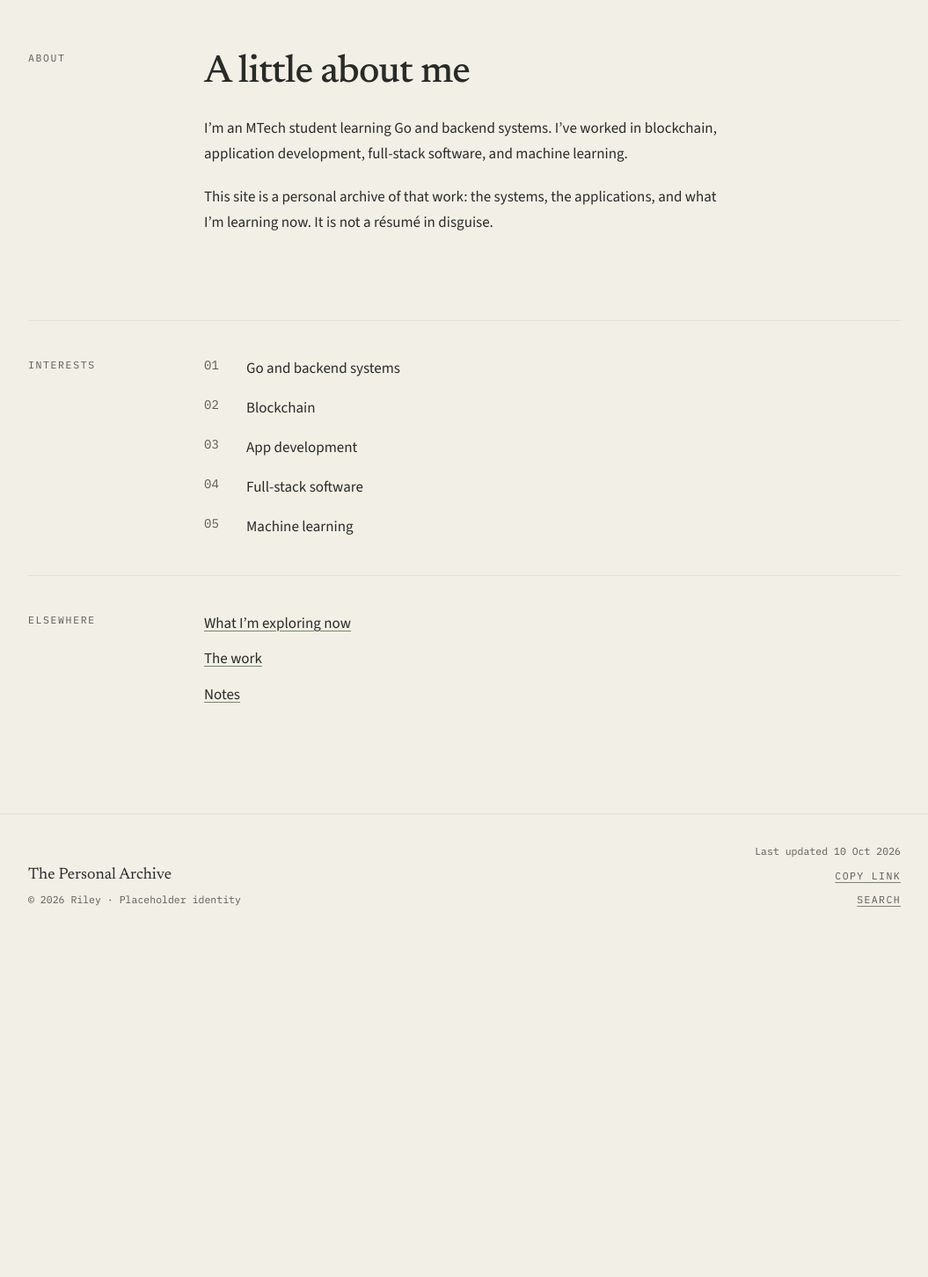
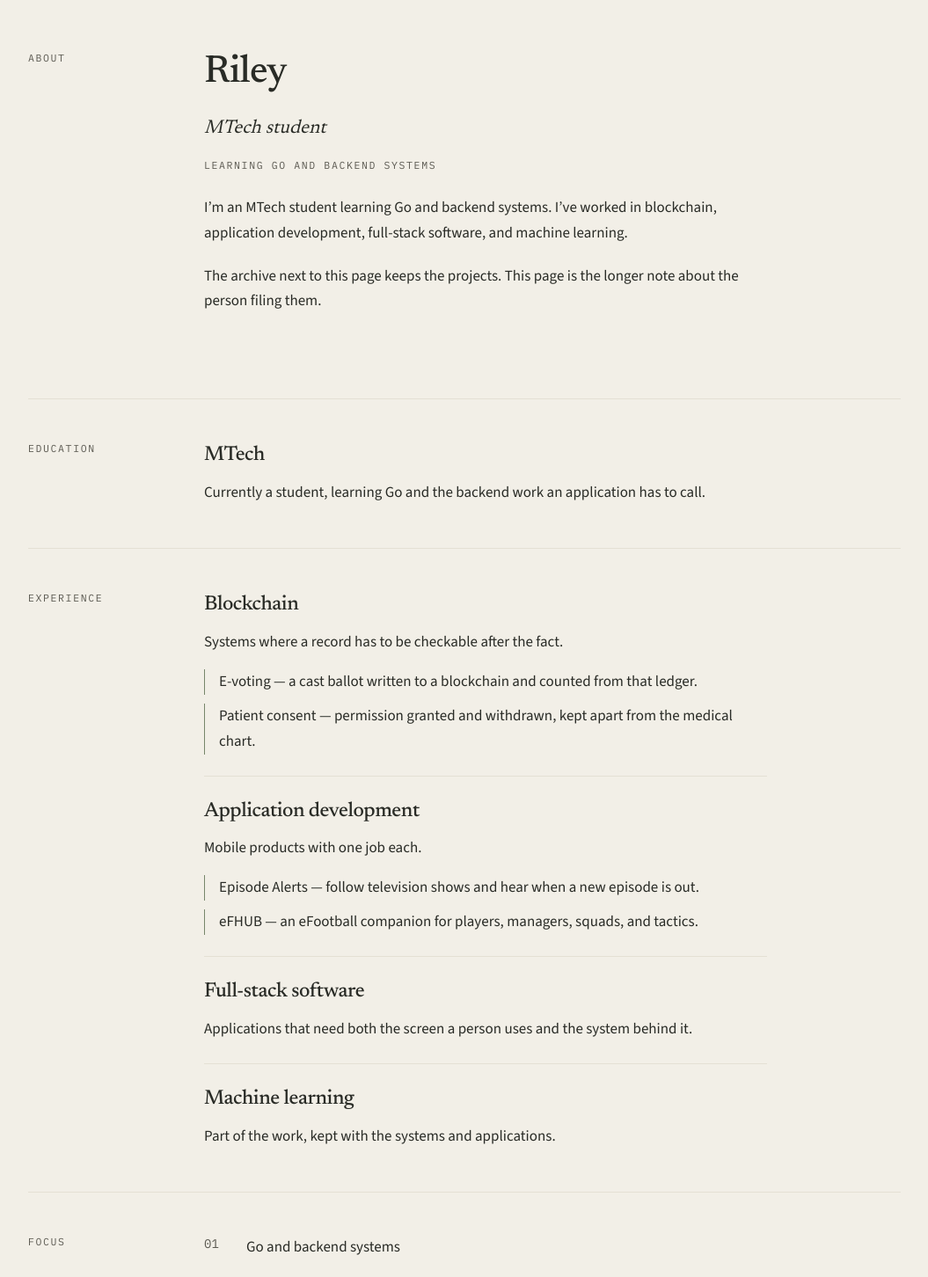
Before and after one commit to TheGhossst/portfolio_v2, a Next.js app: page /about in a window 1280 px wide. Shown: the part 100-1552 px from the top of the page at 88% size, without its empty margins (112-1167 px from the left). Before the commit the page ends 1165 px from the top, so only its background shows below. Built offline with nearby package versions, Linux system fonts and the light colour scheme.

Commit message:
Read the personal record from a profile file.
About, the wordmark, and the footer now share one name, role, and focus.

```diff
--- a/app/about/page.tsx
+++ b/app/about/page.tsx
@@ -1,48 +1,157 @@
+import type { ReactNode } from "react";
 import type { Metadata } from "next";
 import { Frame } from "@/components/frame";
 import { PageIntro } from "@/components/page-intro";
 import { TextLink } from "@/components/text-link";
-import { aboutCopy } from "@/content/site";
+import profile from "@/content/profile.json";
 import { padCount } from "@/lib/archive";
 
 export const metadata: Metadata = {
   title: "About",
-  description: aboutCopy.paragraphs[0],
+  description: profile.summary[0],
 };
 
 export default function AboutPage() {
+  const education = profile.education.filter(hasEducation);
+  const experience = profile.experience.filter(hasExperience);
+  const focus = profile.focus.filter(filled);
+
   return (
     <>
-      <PageIntro label="About" title={aboutCopy.title}>
-        <div className="space-y-5">
-          {aboutCopy.paragraphs.map((paragraph) => (
+      <PageIntro label="About" title={profile.name}>
+        <p className="font-serif text-[1.35rem] italic leading-snug">{profile.role}</p>
+        {filled(profile.location) || filled(profile.currently) ? (
+          <p className="mt-4 font-mono text-[0.72rem] uppercase tracking-[0.14em] text-ink-soft">
+            {[profile.location, profile.currently].filter(filled).join(" · ")}
+          </p>
+        ) : null}
+        <div className="mt-6 space-y-5">
+          {profile.summary.filter(filled).map((paragraph) => (
             <p key={paragraph}>{paragraph}</p>
           ))}
         </div>
       </PageIntro>
       <Frame className="pb-20">
-        <div className="grid gap-4 border-t border-rule py-10 md:grid-cols-[9.5rem_minmax(0,1fr)] md:gap-12">
-          <h2 className="font-mono text-[0.72rem] font-normal uppercase tracking-[0.14em] text-ink-soft">
-            {aboutCopy.interestsLabel}
-          </h2>
-          <ol className="flex max-w-[32rem] flex-col gap-4">
-            {aboutCopy.interests.map((interest, index) => (
-              <li key={interest} className="grid grid-cols-[2.25rem_minmax(0,1fr)] gap-3">
-                <span className="font-mono text-sm text-ink-soft">{padCount(index + 1)}</span>
-                <span>{interest}</span>
-              </li>
-            ))}
-          </ol>
-        </div>
-        <div className="grid gap-4 border-t border-rule py-10 md:grid-cols-[9.5rem_minmax(0,1fr)] md:gap-12">
-          <h2 className="font-mono text-[0.72rem] font-normal uppercase tracking-[0.14em] text-ink-soft">Elsewhere</h2>
+        {education.length > 0 ? (
+          <Section label="Education">
+            {education.map((item) => {
+              const title = firstFilled(item.credential, item.field, item.school);
+              return (
+                <Record
+                  key={`${item.credential}-${item.school}-${item.period}`}
+                  title={title}
+                  aside={joinFilled(
+                    item.school !== title ? item.school : "",
+                    item.credential !== title ? item.credential : "",
+                    item.field !== title ? item.field : "",
+                    item.period,
+                  )}
+                  detail={item.detail}
+                />
+              );
+            })}
+          </Section>
+        ) : null}
+        {experience.length > 0 ? (
+          <Section label="Experience">
+            {experience.map((item) => {
+              const title = firstFilled(item.role, item.organization);
+              return (
+                <Record
+                  key={`${item.role}-${item.organization}-${item.period}`}
+                  title={title || "Experience"}
+                  aside={joinFilled(item.organization !== title ? item.organization : "", item.period)}
+                  detail={item.summary}
+                  points={item.points.filter(filled)}
+                />
+              );
+            })}
+          </Section>
+        ) : null}
+        {focus.length > 0 ? (
+          <Section label={profile.focusLabel}>
+            <ol className="flex max-w-[32rem] flex-col gap-4">
+              {focus.map((item, index) => (
+                <li key={item} className="grid grid-cols-[2.25rem_minmax(0,1fr)] gap-3">
+                  <span className="font-mono text-sm text-ink-soft">{padCount(index + 1)}</span>
+                  <span>{item}</span>
+                </li>
+              ))}
+            </ol>
+          </Section>
+        ) : null}
+        <Section label="Elsewhere">
           <div className="flex flex-col items-start gap-3">
             <TextLink href="/now">What I’m exploring now</TextLink>
             <TextLink href="/work">The work</TextLink>
             <TextLink href="/notes">Notes</TextLink>
           </div>
-        </div>
+        </Section>
       </Frame>
     </>
   );
 }
+
+function Section({ label, children }: { label: string; children: ReactNode }) {
+  return (
+    <section className="grid gap-5 border-t border-rule py-10 md:grid-cols-[9.5rem_minmax(0,1fr)] md:gap-12 md:py-12">
+      <h2 className="font-mono text-[0.72rem] font-normal uppercase leading-[1.45] tracking-[0.14em] text-ink-soft">
+        {label}
+      </h2>
+      <div className="min-w-0 max-w-[40rem]">{children}</div>
+    </section>
+  );
+}
+
+function Record({
+  title,
+  aside,
+  detail,
+  points = [],
+}: {
+  title: string;
+  aside?: string;
+  detail?: string;
+  points?: string[];
+}) {
+  return (
+    <article className="border-b border-rule py-6 first:pt-0 last:border-b-0 last:pb-0">
+      <div className="flex flex-wrap items-baseline justify-between gap-x-8 gap-y-1">
+        <h3 className="font-serif text-[1.45rem] font-medium leading-snug tracking-[-0.02em]">{title}</h3>
+        {aside ? (
+          <p className="font-mono text-[0.72rem] uppercase tracking-[0.12em] text-ink-soft">{aside}</p>
+        ) : null}
+      </div>
+      {filled(detail) ? <p className="mt-3 max-w-[38rem] text-pretty">{detail}</p> : null}
+      {points.length > 0 ? (
+        <ul className="mt-4 flex max-w-[38rem] flex-col gap-2.5">
+          {points.map((point) => (
+            <li key={point} className="border-l border-sage pl-4">
+              {point}
+            </li>
+          ))}
+        </ul>
+      ) : null}
+    </article>
+  );
+}
+
+function hasEducation(item: (typeof profile.education)[number]) {
+  return filled(item.credential) || filled(item.school) || filled(item.field) || filled(item.detail);
+}
+
+function hasExperience(item: (typeof profile.experience)[number]) {
+  return filled(item.role) || filled(item.organization) || filled(item.summary) || item.points.some(filled);
+}
+
+function filled(value: string | undefined) {
+  return Boolean(value && value.trim());
+}
+
+function firstFilled(...values: string[]) {
+  return values.find(filled) ?? "";
+}
+
+function joinFilled(...values: string[]) {
+  return values.filter(filled).join(" · ");
+}
--- a/app/layout.tsx
+++ b/app/layout.tsx
@@ -5,6 +5,7 @@ import { InlineScript } from "@/components/inline-script";
 import { SiteCursor } from "@/components/site-cursor";
 import { SiteFooter } from "@/components/site-footer";
 import { SiteHeader } from "@/components/site-header";
+import profile from "@/content/profile.json";
 import { site } from "@/content/site";
 import { THEME_STORAGE_KEY } from "@/lib/theme";
 import "./globals.css";
@@ -31,7 +32,7 @@ const plexMono = IBM_Plex_Mono({
 
 export const metadata: Metadata = {
   title: {
-    default: `${site.name} — ${site.title}`,
+    default: `${profile.name} — ${site.title}`,
     template: `%s — ${site.title}`,
   },
   description: site.description,
--- a/components/site-footer.tsx
+++ b/components/site-footer.tsx
@@ -1,6 +1,7 @@
 import { CopyLink } from "@/components/copy-link";
 import { SearchTrigger } from "@/components/command-palette";
 import { Frame } from "@/components/frame";
+import profile from "@/content/profile.json";
 import { site } from "@/content/site";
 
 export function SiteFooter() {
@@ -10,7 +11,8 @@ export function SiteFooter() {
         <div>
           <p className="font-serif text-lg">{site.title}</p>
           <p className="mt-1 font-mono text-[0.72rem] text-ink-soft">
-            © {site.year} {site.name} · {site.identityNote}
+            © {site.year} {profile.name}
+            {profile.role ? ` · ${profile.role}` : ""}
           </p>
         </div>
         <div className="flex flex-col gap-2 font-mono text-[0.72rem] text-ink-soft md:items-end">
--- a/components/site-header.tsx
+++ b/components/site-header.tsx
@@ -6,6 +6,7 @@ import { useEffect, useRef, useState } from "react";
 import { SearchTrigger } from "@/components/command-palette";
 import { Frame } from "@/components/frame";
 import { ThemeToggle } from "@/components/theme-toggle";
+import profile from "@/content/profile.json";
 import { navLinks, site } from "@/content/site";
 
 function isActive(pathname: string, href: string) {
@@ -52,8 +53,8 @@ export function SiteHeader() {
       <Frame>
         <div className="flex items-center justify-between gap-4 border-b border-rule py-4">
           <div className="flex min-w-0 items-baseline gap-5">
-            <Link href="/" className="font-serif text-[1.02rem] leading-none tracking-[-0.01em] text-ink">
-              {site.wordmarkLead}
+            <Link href="/" className="font-serif text-[1.02rem] lowercase leading-none tracking-[-0.01em] text-ink">
+              {profile.name}
               <span className="text-ink-soft"> / {site.wordmarkRest}</span>
             </Link>
             <Link
--- /dev/null
+++ b/content/profile.json
@@ -0,0 +1,63 @@
+{
+  "name": "Riley",
+  "role": "MTech student",
+  "location": "",
+  "currently": "Learning Go and backend systems",
+  "summary": [
+    "I’m an MTech student learning Go and backend systems. I’ve worked in blockchain, application development, full-stack software, and machine learning.",
+    "The archive next to this page keeps the projects. This page is the longer note about the person filing them."
+  ],
+  "education": [
+    {
+      "school": "",
+      "credential": "MTech",
+      "field": "",
+      "period": "",
+      "detail": "Currently a student, learning Go and the backend work an application has to call."
+    }
+  ],
+  "experience": [
+    {
+      "role": "Blockchain",
+      "organization": "",
+      "period": "",
+      "summary": "Systems where a record has to be checkable after the fact.",
+      "points": [
+        "E-voting — a cast ballot written to a blockchain and counted from that ledger.",
+        "Patient consent — permission granted and withdrawn, kept apart from the medical chart."
+      ]
+    },
+    {
+      "role": "Application development",
+      "organization": "",
+      "period": "",
+      "summary": "Mobile products with one job each.",
+      "points": [
+        "Episode Alerts — follow television shows and hear when a new episode is out.",
+        "eFHUB — an eFootball companion for players, managers, squads, and tactics."
+      ]
+    },
+    {
+      "role": "Full-stack software",
+      "organization": "",
+      "period": "",
+      "summary": "Applications that need both the screen a person uses and the system behind it.",
+      "points": []
+    },
+    {
+      "role": "Machine learning",
+      "organization": "",
+      "period": "",
+      "summary": "Part of the work, kept with the systems and applications.",
+      "points": []
+    }
+  ],
+  "focusLabel": "Focus",
+  "focus": [
+    "Go and backend systems",
+    "Blockchain",
+    "App development",
+    "Full-stack software",
+    "Machine learning"
+  ]
+}
--- a/content/site.ts
+++ b/content/site.ts
@@ -77,22 +77,6 @@ export const homeCopy = {
   recentTitle: "Recently, I’ve been…",
 } as const;
 
-export const aboutCopy = {
-  title: "A little about me",
-  paragraphs: [
-    "I’m an MTech student learning Go and backend systems. I’ve worked in blockchain, application development, full-stack software, and machine learning.",
-    "This site is a personal archive of that work: the systems, the applications, and what I’m learning now. It is not a résumé in disguise.",
-  ],
-  interestsLabel: "Interests",
-  interests: [
-    "Go and backend systems",
-    "Blockchain",
-    "App development",
-    "Full-stack software",
-    "Machine learning",
-  ],
-} as const;
-
 export const nowCopy = {
   title: "Now",
   lede: "What this archive is currently circling. Updated with the site, not as a status feed.",
```
Also changed, not shown: app/page.tsx (+5 -4 lines).
